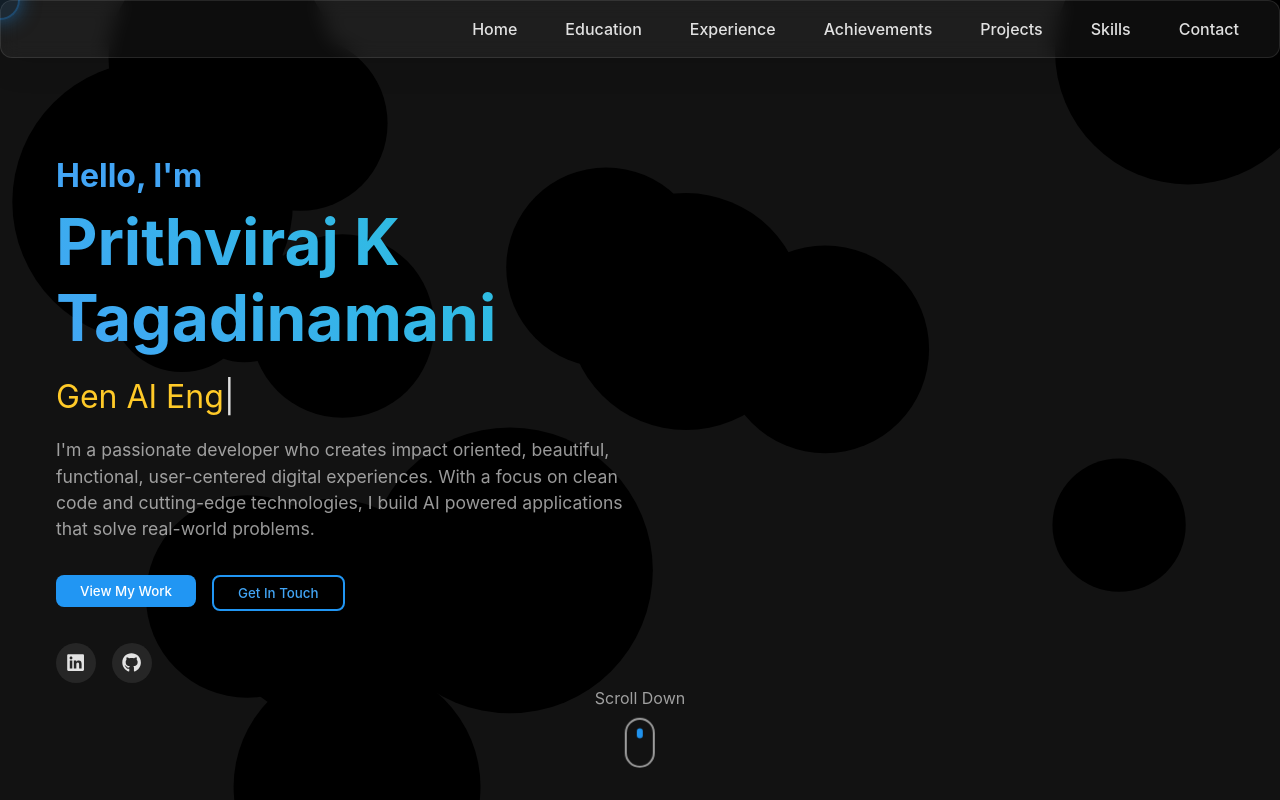
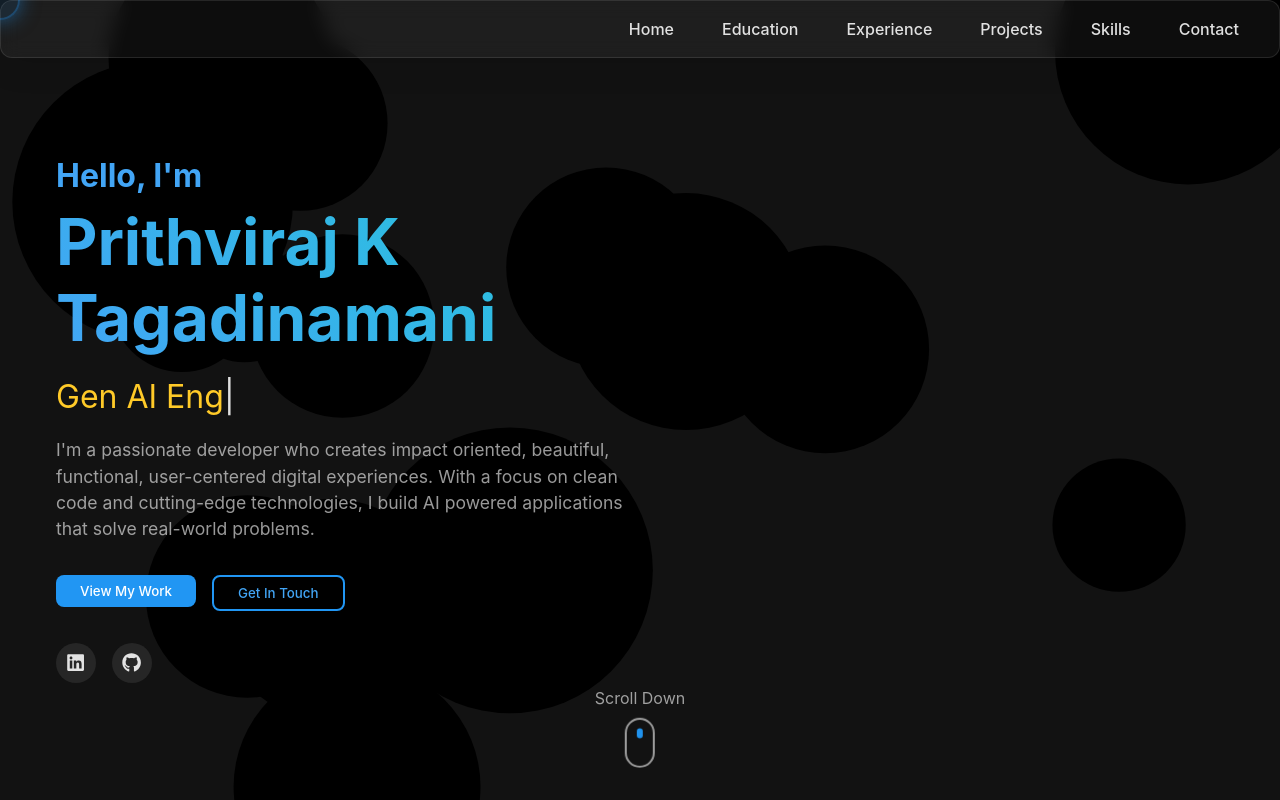
Before and after one commit to prithviraj-kt/portfolio_ui, a React (Vite) app: page / in a window 1280 px wide. Shown: the top 800 px of the page. Built offline with nearby package versions, Linux system fonts and the light colour scheme.

Commit message:
Removed achievements

```diff
--- a/src/components/Navbar.jsx
+++ b/src/components/Navbar.jsx
@@ -7,7 +7,7 @@ const navLinks = [
   { id: 'home', label: 'Home' },
   { id: 'education', label: 'Education' },
   { id: 'experience', label: 'Experience' },
-  { id: 'achievements', label: 'Achievements' },
+  // { id: 'achievements', label: 'Achievements' },
   { id: 'projects', label: 'Projects' },
   { id: 'skills', label: 'Skills' },
   { id: 'contact', label: 'Contact' }
```
